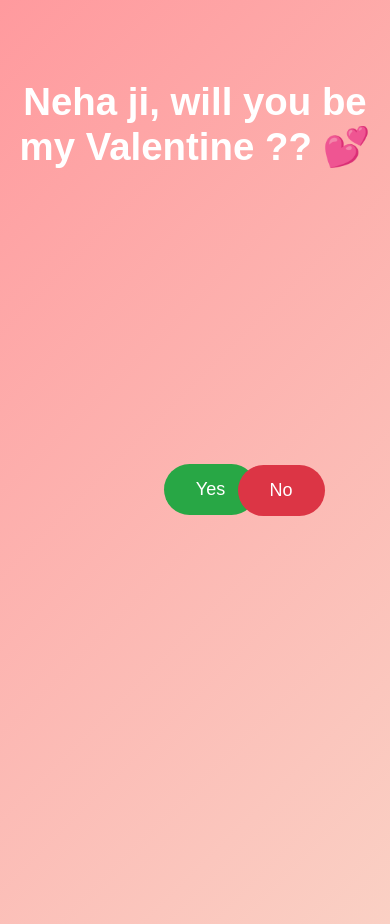
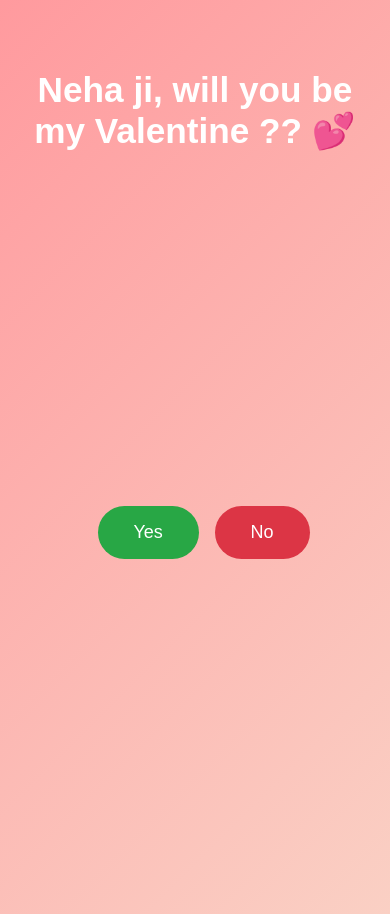
Before and after one commit to grandsire2195/Valentine, a plain HTML site: page index.html in a window 390 px wide. Both pictures are taken after a click on the button "Yes". Drawn offline with Linux system fonts and the light colour scheme.

Commit message:
Update index.html

```diff
--- a/index.html
+++ b/index.html
@@ -11,36 +11,36 @@
       background: linear-gradient(135deg, #ff9a9e, #fad0c4);
       font-family: Arial, Helvetica, sans-serif;
       overflow: hidden;
+      touch-action: none; /* important for mobile */
     }
 
     h1 {
       color: white;
       text-align: center;
-      margin-top: 80px;
-      font-size: 2.4rem;
+      margin: 70px 16px 0;
+      font-size: 2.2rem;
     }
 
     button {
-      padding: 15px 32px;
+      padding: 16px 36px;
       font-size: 18px;
       border: none;
       border-radius: 30px;
       position: absolute;
-      cursor: pointer;
     }
 
     #yesBtn {
       background-color: #28a745;
       color: white;
-      left: 42%;
-      top: 55%;
+      left: 25%;
+      top: 60%;
     }
 
     #noBtn {
       background-color: #dc3545;
       color: white;
       left: 55%;
-      top: 55%;
+      top: 60%;
     }
   </style>
 </head>
@@ -56,23 +56,22 @@
     const noBtn = document.getElementById("noBtn");
 
     let x = window.innerWidth * 0.55;
-    let y = window.innerHeight * 0.55;
+    let y = window.innerHeight * 0.6;
 
-    const repelRadius = 120;   // distance to start repelling
-    const repelStrength = 0.8; // VERY slow movement
+    const repelRadius = 100;     // distance to react
+    const repelStrength = 0.12;  // slow & gentle
 
-    document.addEventListener("mousemove", (e) => {
+    function repel(pointerX, pointerY) {
       const rect = noBtn.getBoundingClientRect();
 
-      const btnCenterX = rect.left + rect.width / 2;
-      const btnCenterY = rect.top + rect.height / 2;
+      const btnX = rect.left + rect.width / 2;
+      const btnY = rect.top + rect.height / 2;
 
-      const dx = btnCenterX - e.clientX;
-      const dy = btnCenterY - e.clientY;
+      const dx = btnX - pointerX;
+      const dy = btnY - pointerY;
 
       const distance = Math.sqrt(dx * dx + dy * dy);
 
-      // Only move when cursor is close
       if (distance < repelRadius) {
         const force = (repelRadius - distance) / repelRadius;
 
@@ -88,10 +87,23 @@
         noBtn.style.left = x + "px";
         noBtn.style.top = y + "px";
       }
+    }
+
+    // Desktop mouse support
+    document.addEventListener("mousemove", (e) => {
+      repel(e.clientX, e.clientY);
     });
 
+    // Mobile touch support
+    document.addEventListener("touchmove", (e) => {
+      if (e.touches.length > 0) {
+        const touch = e.touches[0];
+        repel(touch.clientX, touch.clientY);
+      }
+    }, { passive: false });
+
     function yesClicked() {
-      alert("Yayyy! 💖 That was the only correct answer 😍");
+      alert("Yayyy! 💖 Valentine accepted 😍");
     }
   </script>
 
```
